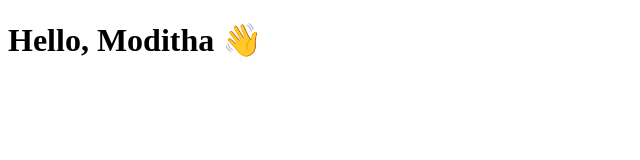
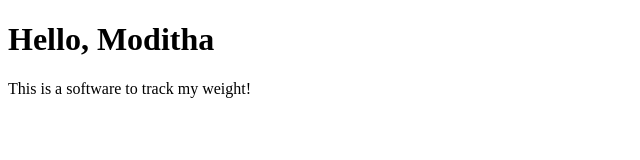
Before and after one commit to moditha-piyumal/weight-tracker, an Electron app: page renderer.html in a window 900 px wide. Shown: the whole page, without its empty margins (0-640 px from the left). Drawn offline with Linux system fonts and the light colour scheme.

Commit message:
Test-Edit

```diff
--- a/renderer.html
+++ b/renderer.html
@@ -7,7 +7,8 @@
 </head>
 
 <body>
-    <h1>Hello, Moditha 👋</h1>
+    <h1>Hello, Moditha</h1>
+    <p>This is a software to track my weight!</p>
     <script src="renderer.js"></script>
 </body>
 
```
